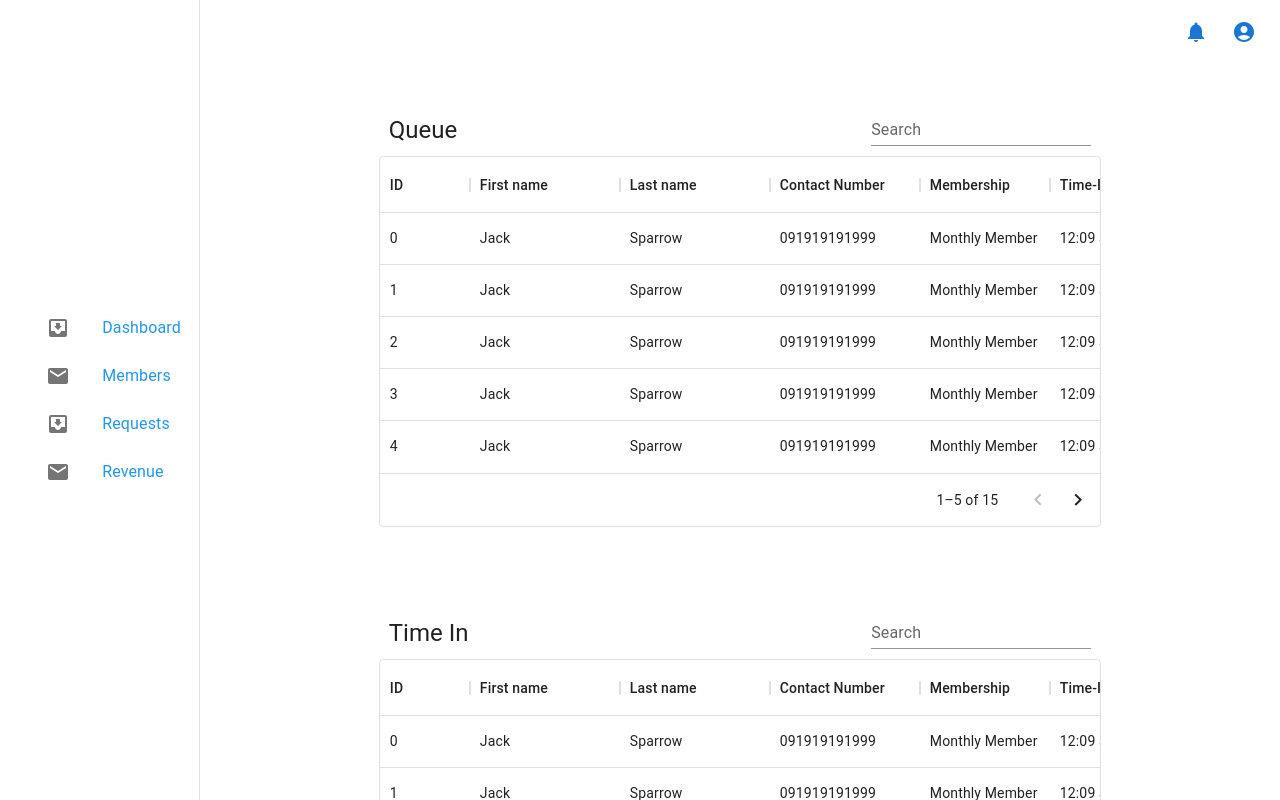
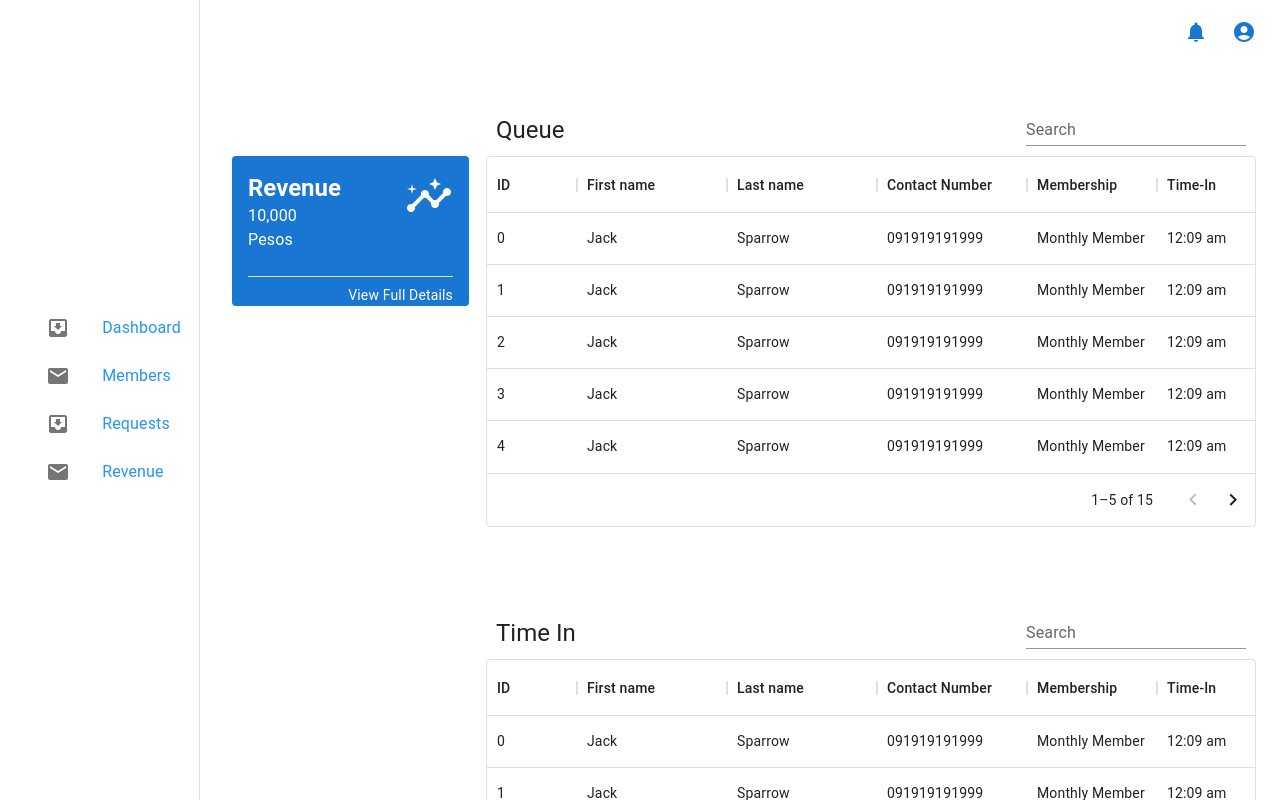
Before and after one commit to TotalElderBerry/gym, a React (Create React App) app: page / in a window 1280 px wide. Shown: the top 800 px of the page. Built offline with nearby package versions, Linux system fonts and the light colour scheme.

Commit message:
added payment pages. routing for all buttons

```diff
--- a/src/App.js
+++ b/src/App.js
@@ -9,7 +9,7 @@ import HomePage from "./Pages/HomePage"
 import AddMemberPage from "./Pages/AddMemberPage"
 import MemberFormPage from "./Pages/MemberFormPage"
 import MemberRenewPage from "./Pages/MemberRenewPage"
-
+import WalkInFormPage from "./Pages/WalkInFormPage"
 import NavBar from './Components/NavBar';
 import { ThemeProvider, createTheme } from '@material-ui/core/styles';
 
@@ -36,7 +36,7 @@ function App() {
             <Route exact path='/signup' element={<SignUpPage />}></Route>
             <Route exact path='/add-member' element={<MemberFormPage />}></Route>
             <Route exact path='/renew' element={<MemberRenewPage />}></Route>
-
+            <Route exact path='/walkin-payment' element={<WalkInFormPage />}></Route>
         </Routes>
       </Router>
       </NavBar>
--- a/src/Components/DataTable.js
+++ b/src/Components/DataTable.js
@@ -12,6 +12,7 @@ import Typography from '@mui/material/Typography';
 import { makeStyles } from '@material-ui/core/styles';
 import HeaderGroup from "./HeaderGroup"
 import ButtonContainer from "./ButtonContainer"
+import Grid from '@mui/material/Grid';
 
 function createData(
   id: number,
@@ -81,7 +82,7 @@ const useStyles = makeStyles({
 export default function DataTable({lbl,count,component,buttons}) {
   const classes = useStyles();
   return (
-   <div style={{ minWidth: '70%' }}>
+   <div style={{ minWidth: '100%' }}>
    	  <HeaderGroup lbl={lbl} component={component} />
       <DataGrid
       	autoHeight
--- a/src/Components/MemberRenewalForm.js
+++ b/src/Components/MemberRenewalForm.js
@@ -9,7 +9,7 @@ import Divider from '@mui/material/Divider';
 import Link from '@material-ui/core/Link';
 import Toolbar from '@mui/material/Toolbar';
 import Paper from '@mui/material/Paper';
-export default function MemberRenewalForm() {
+export default function MemberRenewalForm({isMember}) {
   const [num, setNum] = React.useState(0);
   const nums = Array.from(Array(10).keys())
   console.log(nums)
@@ -42,7 +42,7 @@ export default function MemberRenewalForm() {
       }}
     >
       <Typography variant="h4" component="h4">
-        Monthly Membership
+        {isMember === 'true'?"Monthly Membership":"Daily Walk-In"}
       </Typography>
       <Typography variant="body2" gutterBottom>
         Lorem ipsum dolor sit amet, consectetur adipisicing elit.
@@ -90,10 +90,10 @@ export default function MemberRenewalForm() {
       <Stack spacing={2}>
         <Stack direction="row" justifyContent="space-between" spacing={2}>
         <Typography variant="body2" sx={{color: '#93969a'}}>
-          Monthly Payment
+          {isMember === 'true'?"Monthly Payment":"Walk-In Payment"}
         </Typography>
         <Typography variant="body2" sx={{color: '#93969a'}}>
-          800
+          {isMember === 'true'?"800":"70"}
         </Typography>
       </Stack>
 
@@ -115,7 +115,7 @@ export default function MemberRenewalForm() {
           Total
         </Typography>
         <Typography variant="body2" sx={{color: '#93969a'}}>
-          800
+          {isMember === 'true'?"800":"70"}
         </Typography>
       </Stack>
       </Stack>
--- /dev/null
+++ b/src/Components/RevenueCard.js
@@ -0,0 +1,61 @@
+import * as React from 'react';
+import Box from '@mui/material/Box';
+import Paper from '@mui/material/Paper';
+import Typography from '@mui/material/Typography';
+import Toolbar from '@mui/material/Toolbar';
+import Divider from '@mui/material/Divider';
+import Stack from '@mui/material/Stack';
+import InsightsIcon from '@mui/icons-material/Insights';
+export default function RevenueCard() {
+  return (
+    <Box
+      sx={{
+        display: 'flex',
+        flexWrap: 'wrap',
+        '& > :not(style)': {
+          m: 1,
+          width: 400,
+          height: 150,
+          mt: '68px'
+        },
+      }}
+    >
+      <Paper elevation={0} sx={{p: 2,backgroundColor:"primary.main"}}>
+        <Stack direction="column" spacing={3}>
+
+            <Stack spacing={2} direction="row" justifyContent="space-around">
+                <Stack spacing={0} sx={{ml: -5}}>
+                 <Typography variant="h5" color="white" sx={{fontWeight: 'bold'}}>
+                  Revenue
+                </Typography>
+                <Typography variant="body1" sx={{color: 'white'}}>
+                  10,000 Pesos
+                </Typography>
+                </Stack>
+            <Box
+                  sx={{
+                    '& > :not(style)': {
+                      ml: 6,
+                      width: 48,
+                      height: 48,
+                    },
+                  }}
+                >
+              <InsightsIcon sx={{color: 'white',width: '100%',
+                      height: '100%'}}/>
+              </Box>
+            </Stack>
+            <Stack spacing={1} flexGrow="1">
+              <Divider sx={{bgcolor: 'white'}}/>
+              <Stack direction="row" justifyContent="flex-end" alignItems="flex-end">
+                 <Typography variant="body2" color="white">
+                    View Full Details
+                  </Typography>
+              </Stack>
+            </Stack>
+        </Stack>
+      </Paper>
+
+    </Box>
+  );
+}
--- a/src/Pages/AddMemberPage.js
+++ b/src/Pages/AddMemberPage.js
@@ -12,7 +12,7 @@ function IconLabelButtons() {
     <Stack direction="row" spacing={2}>
 	  <TextField id="standard-basic" label="Search" variant="standard" />
 
-      <Button variant="outlined" startIcon={<AddIcon />}>
+      <Button variant="outlined" component={Link} href="/add-member"  startIcon={<AddIcon />}>
         Add Member
       </Button>
     </Stack>
--- a/src/Pages/HomePage.js
+++ b/src/Pages/HomePage.js
@@ -1,6 +1,6 @@
 import TextField from '@mui/material/TextField';
 import DataTable from "../Components/DataTable"
-import TableView from "../Components/TableView"
+import RevenueCard from "../Components/RevenueCard"
 import Button from '@mui/material/Button';
 
 import IconButton from '@mui/material/IconButton';
@@ -8,6 +8,10 @@ import Stack from '@mui/material/Stack';
 import DeleteIcon from '@mui/icons-material/Delete';
 import EditIcon from '@mui/icons-material/Edit';
 import Toolbar from '@mui/material/Toolbar';
+import Grid from '@mui/material/Grid';
+
+import Link from '@material-ui/core/Link';
+
 function ButtonGroup(){
 	return (
 	    		<TextField id="standard-basic" label="Search" variant="standard" />
@@ -27,7 +31,7 @@ const buttonArray = [
 ]
 
 const buttonArrayQueue = [
-		<Button variant="contained" startIcon={<EditIcon />} >
+		<Button variant="contained" component={Link} href="/walkin-payment" startIcon={<EditIcon />} >
         Confirm
       </Button>,
 	  <Button variant="outlined" startIcon={<DeleteIcon />} color = "error">
@@ -42,17 +46,29 @@ export default function HomePage() {
       display: "flex",
       justifyContent: "center",
       alignItems: "center",
-      flexDirection: "column"
+      flexDirection: "column",
+      flexGrow: "1"
     };
 
+    const container = {
+    	display: "flex"
+    }
 
 	return(
-		<div>
-			<section style={tableStyle}>
-				<DataTable lbl={"Queue"} count={5} component=<ButtonGroup /> buttons={buttonArrayQueue}/>
-					<Toolbar />
-				<DataTable lbl={"Time In"} count={10} component=<ButtonGroup /> />
-			</section>
+		<div style={container}>
+			<Grid container spacing={2}>
+			<Grid item lg={3} md={4}>
+	          <RevenueCard />
+	        </Grid>
+				<Grid item lg={9} md={8}>
+					<section style={tableStyle}>
+						<DataTable lbl={"Queue"} count={5} component=<ButtonGroup /> buttons={buttonArrayQueue}/>
+							<Toolbar />
+						<DataTable lbl={"Time In"} count={10} component=<ButtonGroup /> />
+					</section>
+		        </Grid>
+
+			</Grid>
 		</div>
 	)
 }
--- a/src/Pages/MemberRenewPage.js
+++ b/src/Pages/MemberRenewPage.js
@@ -2,6 +2,6 @@ import MemberRenewalForm from "../Components/MemberRenewalForm";
 
 export default function MemberFormPage(){
 	return(
-		<MemberRenewalForm />
+		<MemberRenewalForm isMember="true"/>
 	)
 }
--- /dev/null
+++ b/src/Pages/WalkInFormPage.js
@@ -0,0 +1,7 @@
+import MemberRenewalForm from "../Components/MemberRenewalForm";
+
+export default function WalkInFormPage(){
+	return(
+		<MemberRenewalForm isMember="false"/>
+	)
+}
```
